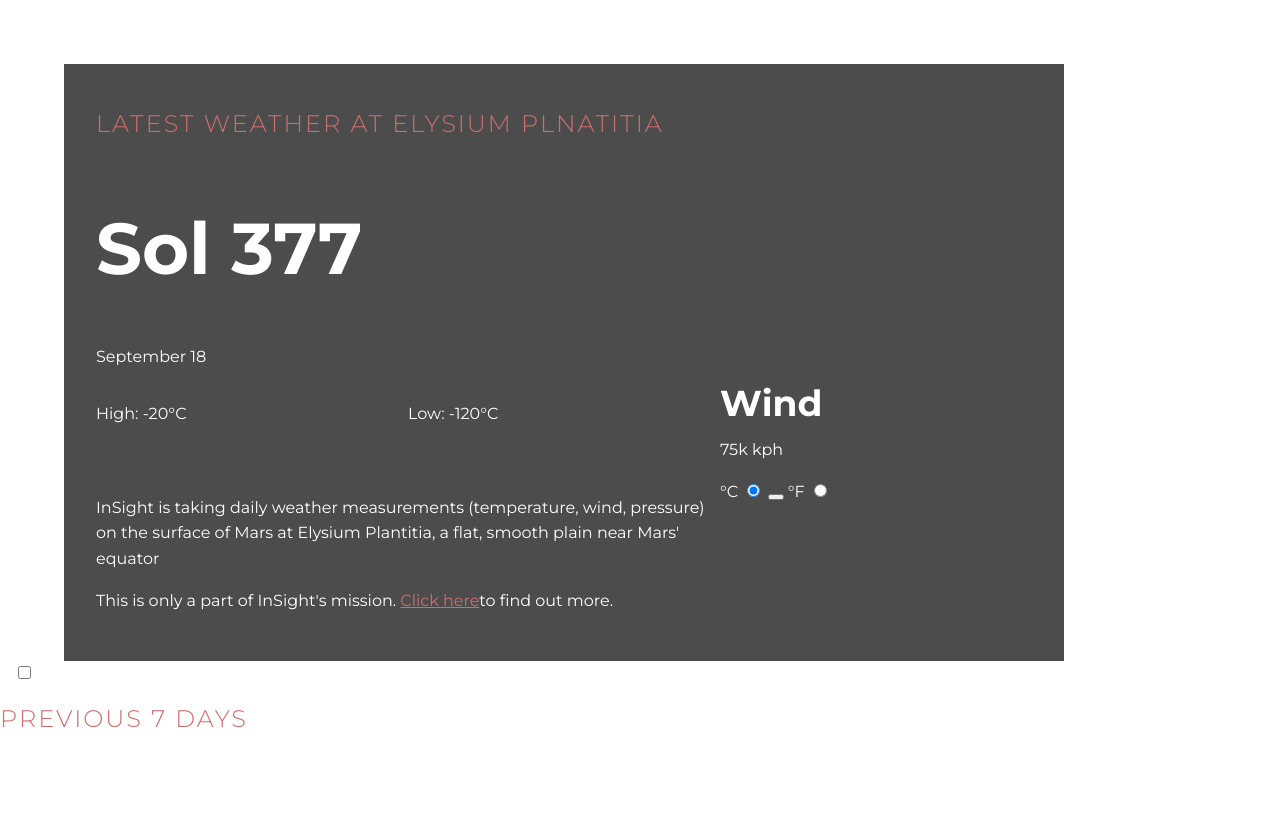
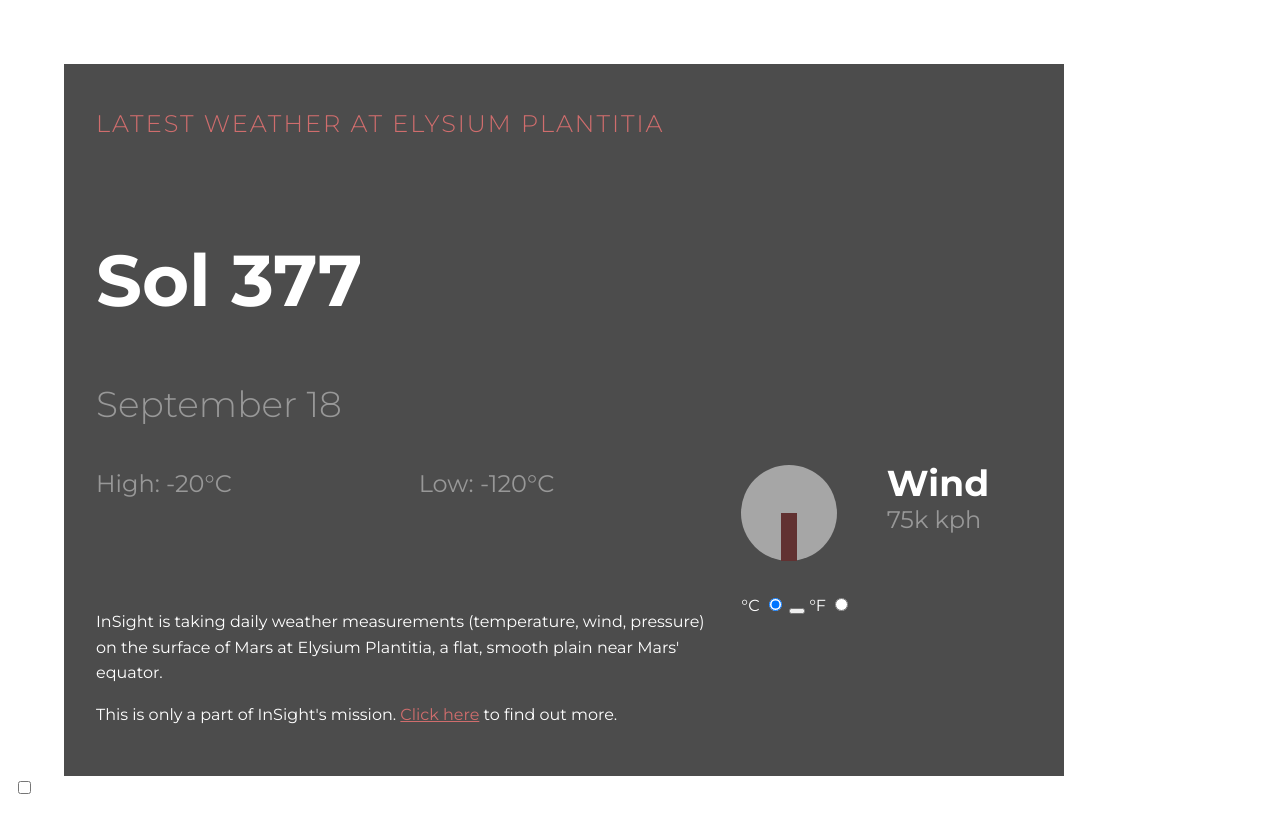
Before and after one commit to brandonwoita/Mars-Weather-Service, a plain HTML site: page index.html in a window 1280 px wide. Shown: the top 817 px of the page. Drawn offline with nearby package versions, Linux system fonts and the light colour scheme; files that its build step writes are made by us from their sources; a script that the page names is missing.

Commit message:
added CSS grid and custom props

```diff
--- a/index.html
+++ b/index.html
@@ -16,7 +16,7 @@
 <body>
 
     <main class= "mars-current-weather">
-        <h1 class="main-title">Latest Weather At Elysium Plnatitia</h1>
+        <h1 class="main-title">Latest Weather At Elysium Plantitia</h1>
 
         <div class="date">
             <h2 class="sections-title
@@ -41,8 +41,8 @@
         </div>
 
         <div class="info">
-            <p>InSight is taking daily weather measurements (temperature, wind, pressure) on the surface of Mars at Elysium Plantitia, a flat, smooth plain near Mars' equator</p>
-            <p>This is only a part of InSight's mission. <a href="https://mars.nasa.gov/insight/mission/overview/">Click here</a>to find out more.</p>
+            <p>InSight is taking daily weather measurements (temperature, wind, pressure) on the surface of Mars at Elysium Plantitia, a flat, smooth plain near Mars' equator.</p>
+            <p>This is only a part of InSight's mission. <a href="https://mars.nasa.gov/insight/mission/overview/">Click here</a> to find out more.</p>
         </div>
 
         <div class="unit">
--- a/main.scss
+++ b/main.scss
@@ -1,6 +1,7 @@
 *,
 *::before,
 *::after {
+    -webkit-box-sizing: border-box;
     box-sizing: border-box;
 }
 
@@ -21,9 +22,10 @@
   }
 
 //   Accesibility for screen readers. Allows for content to be hidden from sighted users while still allowing Assistive Technology to discover and interact with the content.
-  .sr-only:not(:focus):not(:active) {
+.sr-only:not(:focus):not(:active) {
     clip: rect(0 0 0 0);
-    clip-path: inset(50%);
+    -webkit-clip-path: inset(50%);
+            clip-path: inset(50%);
     height: 1px;
     overflow: hidden;
     position: absolute;
@@ -44,9 +46,11 @@
 
 }
 
-// typography
-h1, h2, h3 {line-height: 1; }
-//
+//typography
+h1, h2, h3 {
+    line-height: 1;
+}
+
 
 a {
     color: var(--clr-accent);
@@ -74,6 +78,12 @@
     margin: 0;
 }
 
+.reading {
+    font-size: var(--fs-h1);
+    margin: 0;
+    color: var(--clr-gray);
+}
+
 .section-title--date {
     font-size: var(--fs-xl);
 }
@@ -85,21 +95,63 @@
     margin: 4em 0 0 4em;
     display: grid;
     grid-template-columns: repeat(3, 1fr);
+    grid-gap: 2em;
 
 }
 
 .date {
     grid-column: 1 / 2;
+
+    &__day {
+        font-size: var(--fs-h2);
+        margin: 0;
+        color: var(--clr-gray);
+        font-weight: var(--fw-light);
+    }
 }
 
 .temp {
+    --border: solid .25em var(--clr-accent-dark)
     grid-column: 2 / 3;
-
+    border-left: var(--border);
+    border-right: var(--border);
+    padding-left: 0 2em;
 }
 
 .wind {
     grid-column: 3 / 4;
+    display: grid;
+    grid-template-columns: repeat(2, 1fr);
+    grid-template-rows: min-content 1fr;
+    align-self: start;
 
+    .section-title,
+    .reading {
+        grid-column: 2 / 3;
+    }
+
+    &__direction {
+        --size: 6rem;
+        width: var(--size);
+        height: var(--size);
+        border-radius: 50%;
+        background-color: rgba(255,255,255,.5);
+        display: grid;
+        place-items: center;
+        grid-row: 1 / span 2;
+    }
+
+    &__arrow {
+        --direction: 180deg;
+        --size: 1em;
+        height: calc(var(--size) * 3);
+        width: var(--size);
+        background: var(--clr-accent-dark);
+        clip-path: polygon(50% 0, 0%, 100%, 100%, 100%);
+        transform: translateY(-50%)rotate(var(--direction));
+        transform-origin: bottom center;
+
+    }
 }
 
 .info {
```
